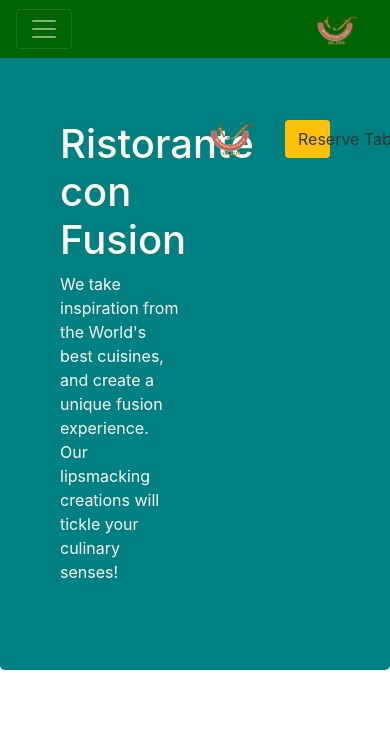
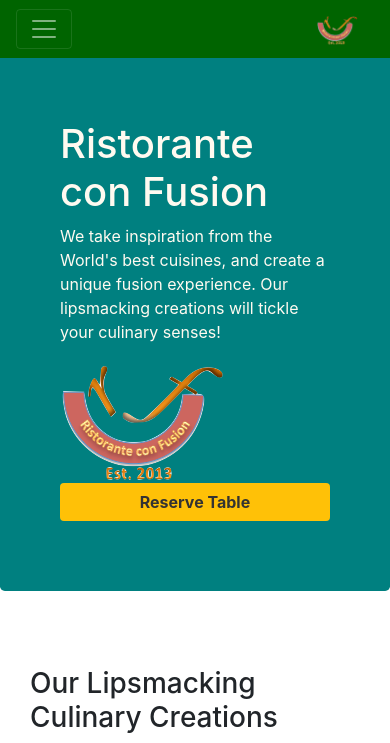
Before and after one commit to ShuLi1023/bootstrap4, a website: page index.html in a window 390 px wide. Shown: the top 743 px of the page. Drawn offline with nearby package versions, Linux system fonts and the light colour scheme.

Commit message:
Assignment2+

```diff
--- a/index.html
+++ b/index.html
@@ -37,17 +37,17 @@
     <header class="jumbotron">
         <div class="container">
             <div class="row row-header">
-                <div class="col-6 col-sm-6">
+                <div class="col-12 col-sm-6">
                     <h1>Ristorante con Fusion</h1>
                     <p>We take inspiration from the World's best cuisines, and create a unique fusion experience. Our lipsmacking creations will tickle your culinary senses!</p>
                 </div>
-                <div class="col-6 col-sm-6">
+                <div class="col-12 col-sm-6">
                     <div class="row align-items-center">
-                        <div class="col-6 col-sm-6">
+                        <div class="col-12 col-sm-6">
                             <img src="img/logo.png" class="img-fluid">
                         </div>
-                        <div class="col-6 col-sm-6">
-                            <a href="#reserve" type="button" class="btn bg-warning btn-block">Reserve Table</a>
+                        <div class="col-12 col-sm-6">
+                            <a href="#reserve" type="button" class="btn bg-warning btn-block"><strong>Reserve Table</strong></a>
                         </div>
                     </div>
                 </div>
@@ -138,10 +138,10 @@
                         </div>
                         <div class="form-group row align-items-center">
                             <label for="dateandtime" class="col-md-2 col-form-label"><strong>Date and Time</strong></label>
-                            <div class="col-3">
+                            <div class="col-12">
                                 <input  class="form-control" id="date" name="date" placeholder="Date">
                             </div>
-                            <div class="col-3">
+                            <div class="col-12">
                                 <input  class="form-control" id="time" name="time" placeholder="Time">
                             </div>
                         </div>
```
